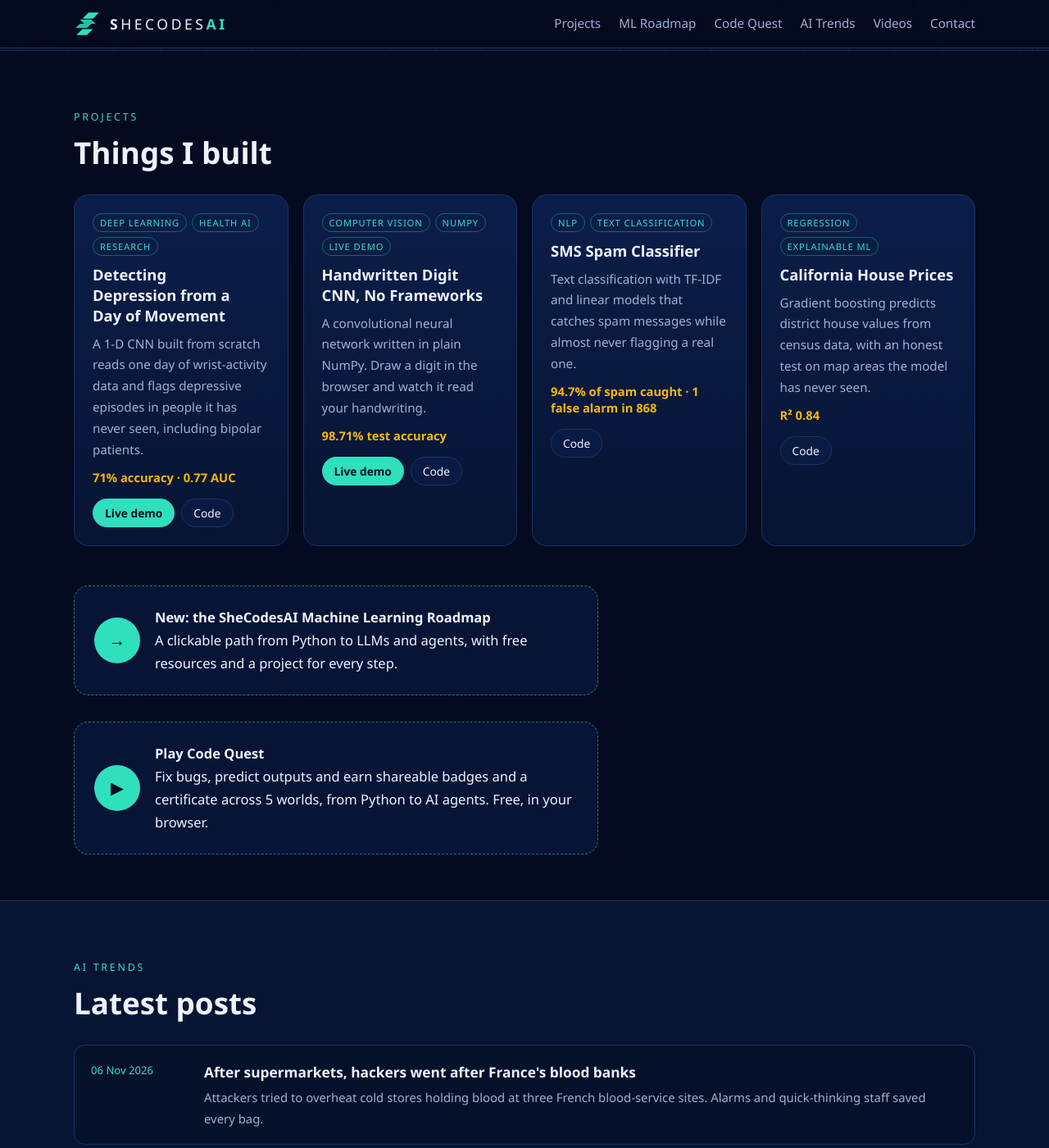
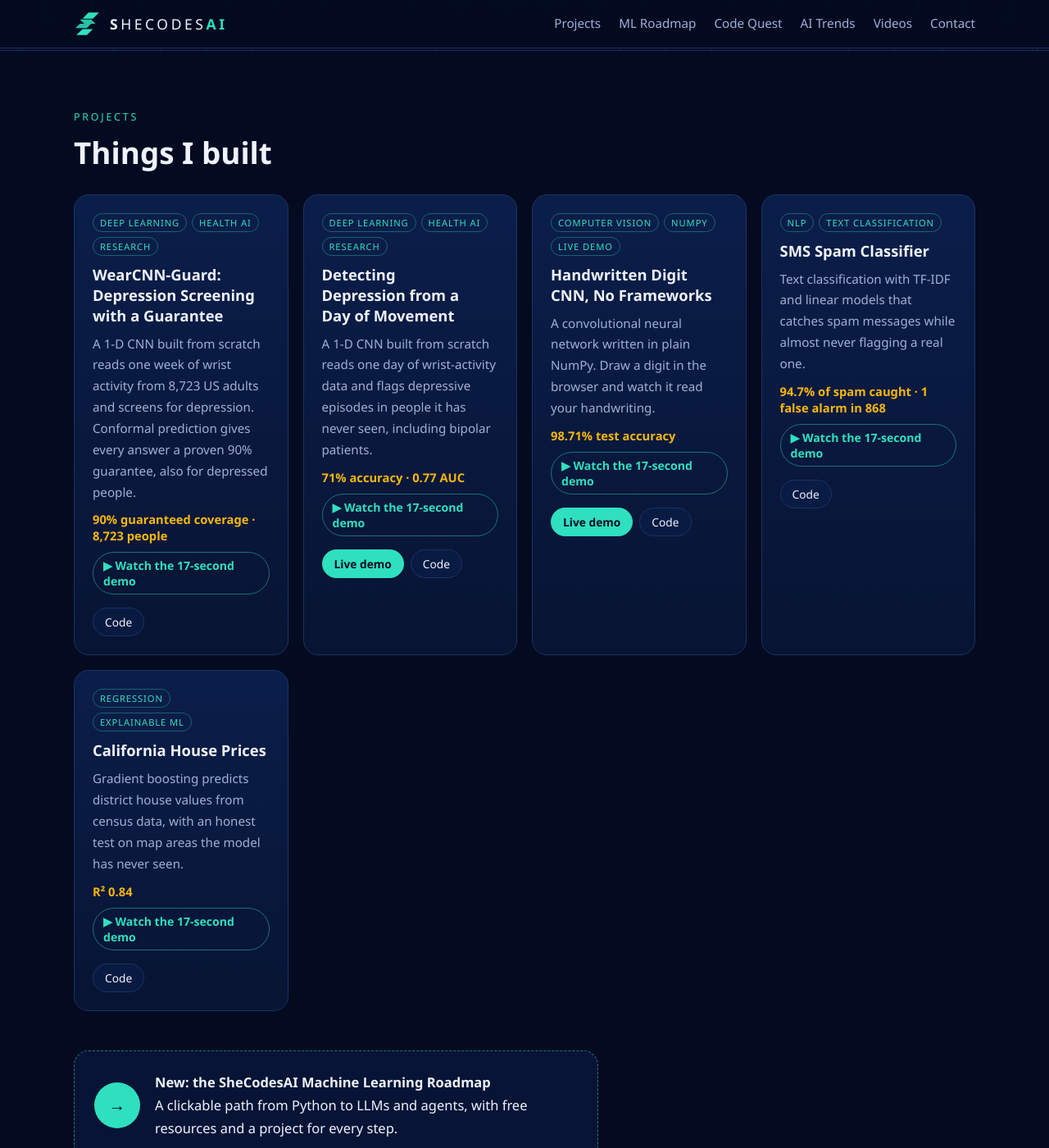
Before and after one commit to AbbasiSarah/AbbasiSarah.github.io, a Jekyll site: the page built from index.html, in a window 1280 px wide and 1400 px high, scrolled down 566 px. Shown: the whole window at 82% size. Built offline with Jekyll 4.4.1, drawn with Linux system fonts in a browser that asks for light colours.

Commit message:
Add 17-second demo videos to project cards and add WearCNN-Guard project

```diff
--- a/_data/projects.yml
+++ b/_data/projects.yml
@@ -1,23 +1,34 @@
 # Your projects. Copy a block (from "- title" down) to add another.
+# video: a short demo video in assets/videos/ (the poster image has the same name, ending .jpg)
+- title: "WearCNN-Guard: Depression Screening with a Guarantee"
+  summary: A 1-D CNN built from scratch reads one week of wrist activity from 8,723 US adults and screens for depression. Conformal prediction gives every answer a proven 90% guarantee, also for depressed people.
+  result: "90% guaranteed coverage · 8,723 people"
+  tags: [Deep learning, Health AI, Research]
+  video: demo-wearcnn-guard
+  code: https://github.com/AbbasiSarah/wearcnn-guard
 - title: Detecting Depression from a Day of Movement
   summary: A 1-D CNN built from scratch reads one day of wrist-activity data and flags depressive episodes in people it has never seen, including bipolar patients.
   result: "71% accuracy · 0.77 AUC"
   tags: [Deep learning, Health AI, Research]
   demo: https://abbasisarah.github.io/depression-bipolar_CNN/
+  video: demo-depression-bipolar_CNN
   code: https://github.com/AbbasiSarah/depression-bipolar_CNN
 - title: Handwritten Digit CNN, No Frameworks
   summary: A convolutional neural network written in plain NumPy. Draw a digit in the browser and watch it read your handwriting.
   result: "98.71% test accuracy"
   tags: [Computer vision, NumPy, Live demo]
   demo: https://abbasisarah.github.io/handwritten-digit-cnn/
+  video: demo-handwritten-digit-cnn
   code: https://github.com/AbbasiSarah/handwritten-digit-cnn
 - title: SMS Spam Classifier
   summary: Text classification with TF-IDF and linear models that catches spam messages while almost never flagging a real one.
   result: "94.7% of spam caught · 1 false alarm in 868"
   tags: [NLP, Text classification]
+  video: demo-sms-spam-classifier
   code: https://github.com/AbbasiSarah/sms-spam-classifier
 - title: California House Prices
   summary: Gradient boosting predicts district house values from census data, with an honest test on map areas the model has never seen.
   result: "R² 0.84"
   tags: [Regression, Explainable ML]
+  video: demo-california-house-prices
   code: https://github.com/AbbasiSarah/california-house-prices
--- a/assets/css/style.css
+++ b/assets/css/style.css
@@ -82,6 +82,11 @@ h3 { font: 600 1.15rem var(--body); }
 .chips { display: flex; gap: 6px; flex-wrap: wrap; }
 .chips span { font: 500 0.7rem var(--wide); letter-spacing: 0.08em; text-transform: uppercase; color: var(--teal); border: 1px solid rgba(47, 224, 191, 0.35); padding: 3px 8px; border-radius: 99px; }
 .card-links { display: flex; gap: 8px; margin-top: 6px; flex-wrap: wrap; }
+.demo summary { cursor: pointer; list-style: none; display: inline-flex; align-items: center; gap: 6px; font: 600 0.88rem var(--body); color: var(--teal); padding: 6px 12px; border: 1px solid rgba(47, 224, 191, 0.45); border-radius: 99px; width: fit-content; }
+.demo summary::-webkit-details-marker { display: none; }
+.demo summary:hover { background: rgba(47, 224, 191, 0.1); }
+.demo[open] summary { margin-bottom: 10px; }
+.demo video { display: block; width: 100%; max-width: 300px; aspect-ratio: 9 / 16; margin-inline: auto; border-radius: 14px; border: 1px solid var(--line); background: #000; }
 
 /* posts */
 .posts { display: grid; gap: 10px; }
--- a/index.html
+++ b/index.html
@@ -27,6 +27,14 @@ layout: default
         <h3>{{ p.title }}</h3>
         <p>{{ p.summary }}</p>
         {% if p.result %}<p class="result">{{ p.result }}</p>{% endif %}
+        {% if p.video %}
+        <details class="demo">
+          <summary>▶ Watch the 17-second demo</summary>
+          <video controls playsinline preload="none" poster="{{ '/assets/videos/' | append: p.video | append: '.jpg' | relative_url }}">
+            <source src="{{ '/assets/videos/' | append: p.video | append: '.mp4' | relative_url }}" type="video/mp4">
+          </video>
+        </details>
+        {% endif %}
         <div class="card-links">
           {% if p.demo %}<a class="btn primary small" href="{{ p.demo }}">Live demo</a>{% endif %}
           {% if p.code %}<a class="btn small" href="{{ p.code }}">Code</a>{% endif %}
```
Also changed, not shown: assets/videos/demo-california-house-prices.jpg (added), assets/videos/demo-depression-bipolar_CNN.jpg (added), assets/videos/demo-handwritten-digit-cnn.jpg (added), assets/videos/demo-sms-spam-classifier.jpg (added), assets/videos/demo-wearcnn-guard.jpg (added), 5 other files.
